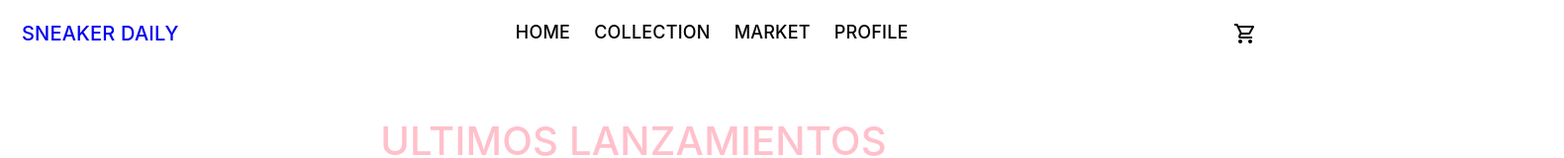
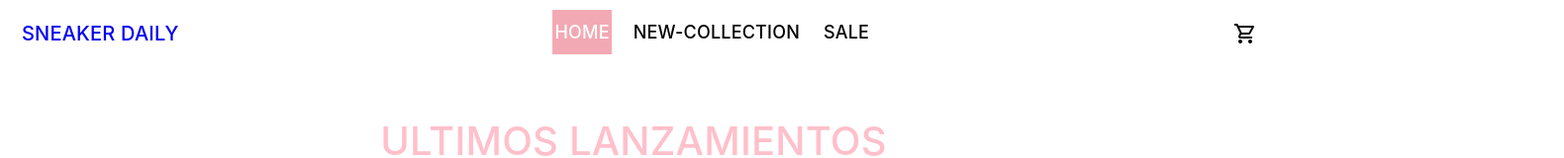
Before and after one commit to migged/ecommerce-komosinski, a React (Create React App) app: page / in a window 1280 px wide. Shown: the top 160 px of the page at 99% size, 1580 px wide, since content can reach past the window. Built offline with nearby package versions, Linux system fonts and the light colour scheme.

Commit message:
categorias

```diff
--- a/src/App.js
+++ b/src/App.js
@@ -12,7 +12,7 @@ class App extends Component {
           <NavBar />
           <Routes>
             <Route path="/" element={<ItemlistContainer />} />
-            <Route path="/category/:id" element={<ItemlistContainer />} />
+            <Route path="/category/:type" element={<ItemlistContainer />} />
             <Route path="/item/:id" element={<ItemDetailContainer />} />
           </Routes>
         </div>
--- a/src/components/ItemListContainer/ItemListContainer.js
+++ b/src/components/ItemListContainer/ItemListContainer.js
@@ -2,15 +2,18 @@ import { useEffect, useState } from "react";
 import "./ItemListContainer.css";
 import ItemList from "../ItemList/ItemList";
 import { getItems } from "../asyncmock";
+import { useParams } from "react-router-dom";
 
 const ItemlistContainer = () => {
   const [items, setItems] = useState([]);
+  const params = useParams();
+  console.log(params);
 
   useEffect(() => {
-    getItems().then((items) => {
+    getItems(params.type).then((items) => {
       setItems(items);
     });
-  }, []);
+  }, [params.type]);
 
   return (
     <>
--- a/src/components/NavBar/NavBar.js
+++ b/src/components/NavBar/NavBar.js
@@ -15,7 +15,7 @@ const NavBar = () => {
         <ul>
           <li>
             <NavLink
-              to={`/category/categoryId1`}
+              to={`/`}
               className={({ isActive }) => (isActive ? "menuActive" : "menu")}
             >
               home
@@ -23,27 +23,19 @@ const NavBar = () => {
           </li>
           <li>
             <NavLink
-              to={`/category/categoryId2`}
+              to={`/category/NEW`}
               className={({ isActive }) => (isActive ? "menuActive" : "menu")}
             >
-              collection
+              new-collection
             </NavLink>
           </li>
           <li>
             <NavLink
-              to={`/category/categoryId3`}
+              to={`/category/SALE`}
               className={({ isActive }) => (isActive ? "menuActive" : "menu")}
             >
               {" "}
-              market
-            </NavLink>
-          </li>
-          <li>
-            <NavLink
-              to={`/category/categoryId4`}
-              className={({ isActive }) => (isActive ? "menuActive" : "menu")}
-            >
-              profile
+              sale
             </NavLink>
           </li>
         </ul>
--- a/src/components/asyncmock.js
+++ b/src/components/asyncmock.js
@@ -6,6 +6,7 @@ const items = [
       "https://s3.amazonaws.com/static.evilraffle/assets/img/raffles/CT2550-600-a5fe-d1460fea6e00/CT2550-600-list.jpg",
     price: 19399,
     stock: 2,
+    type: "NEW",
     description:
       "Las Nike SB Dunk Low x Frame 'Habibi' rinden homenaje a Dubai con múltiples detalles inspirados por la ciudad. Cada parte del calzado, desde los colores, patrones y materiales utilizados, representan una pieza de lo que hace a Dubai y los Emiratos Árabes un lugar único y especial.Desde las industrias que ayudaron a construir los Emiratos Árabes hasta el futuro que Dubai está construyendo para sí mismo, la Nike SB 'Habibi' celebra el hogar de Frame tanto como su amor por el skateboarding. Los colores rojo, blanco, negro y verde hacen alusión a la bandera de los Emiratos Árabes y el bordado 'Habibi' en el interior de la lengüeta ('Mi Amor', en árabe) muestra el orgullo de Frame por su ciudad y el skate.",
   },
@@ -14,8 +15,9 @@ const items = [
     tittle: 'NIKE SB DUNK LOW PRO "CHICAGO"',
     pictureUrl:
       "https://s3.amazonaws.com/static.evilraffle/assets/img/raffles/BQ6817-600-9195-e47f25c77939/BQ6817-600-list.jpg",
-    price: 19399,
+    price: 11399,
     stock: 8,
+    type: "SALE",
     description:
       "A lo largo de la historia de Nike, varias siluetas se abrieron camino pasando de la cancha de básquet a los pies de los skaters. La conexión es muy simple— tanto los skaters como los jugadores de básquet buscan características similares: tracción óptima, comodidad adaptable y reducción del impacto al aterrizar.Este lanzamiento hace un guiño a la herencia compartida con un esquema de colores que se hizo famoso gracias a una estrella de alto vuelo que hizo su nombre en la Ciudad del Viento. Los tonos tradicionales de varsity red se combinan con toques neutros de blanco y negro para completar este colorway clásico.",
   },
@@ -26,6 +28,7 @@ const items = [
       "https://s3.amazonaws.com/static.evilraffle/assets/img/raffles/BQ6817-008-a7ee-df23fc4c902c/BQ6817-008-list.jpg",
     price: 19399,
     stock: 14,
+    type: "NEW",
     description:
       "Basadas en el esquema de colores llamativos de la división de Nike “All Conditions Gear (ACG)”, esta nueva versión de las icónicas Nike SB Dunk Low está construida en suede premium. La parte superior en color negro se combina con un púrpura potente y un swoosh rojo brillante.Se suman detalles adicionales como el branding de Nike SB en la lengüeta y el wordmark “NIKE” en amarillo de alto contraste bordado en el talón. El diseño cierra con cordones también amarillos y una media suela blanca con las clásicas salpicaduras características de ACG en color negro.",
   },
@@ -36,15 +39,17 @@ const items = [
       "https://s3.amazonaws.com/static.evilraffle/assets/img/raffles/CT2552-800-b921-22e0dc1a8b70/CT2552-800-list.jpg",
     price: 19399,
     stock: 5,
+    type: "NEW",
     description:
       "Llega a Argentina una nueva iteración de la icónica Nike SB Dunk Low, esta vez en colaboración con 'Strangelove Skateboards', la marca de tablas de skate del reconocido artista Sean Cliver.Las zapatillas fueron lanzadas originalmente para la romántica fecha de San Valentín y su parte superior está construída con una combinación de terciopelo blanco y gamuza color rosado, sumando un Swoosh de terciopelo rojo. El clásico gráfico “Heart Skull” de Sean Cliver se encuentra bordado en la zona lateral del talón, mientras que una suela transparente revela un patrón de corazones en azul y rojo.StrangeLove Skateboards ha creado su propio estilo exclusivo combinando una creatividad caótica con lo más divertido del skateboarding. La original marca de California colabora con Nike SB para aportar su perspectiva singular a un modelo muy popular: las Dunk Low. Cubierto de terciopelo texturizado con revestimientos de ante, este diseño en tonos pastel está decorado con una combinación de rosas y toques de melón brillante y rojo. Las StrangeLove dejan huella, literalmente, con un dibujo de calavera en cada talón. En la suela, los sutiles estampados de corazones representan el amor, justo a tiempo para San Valentín.",
   },
 ];
 
-export const getItems = () => {
+export const getItems = (type) => {
   return new Promise((resolve) => {
+    const prod = items.filter((p) => p.type === type);
     setTimeout(() => {
-      resolve(items);
+      resolve(prod);
     }, 200);
   });
 };
```
